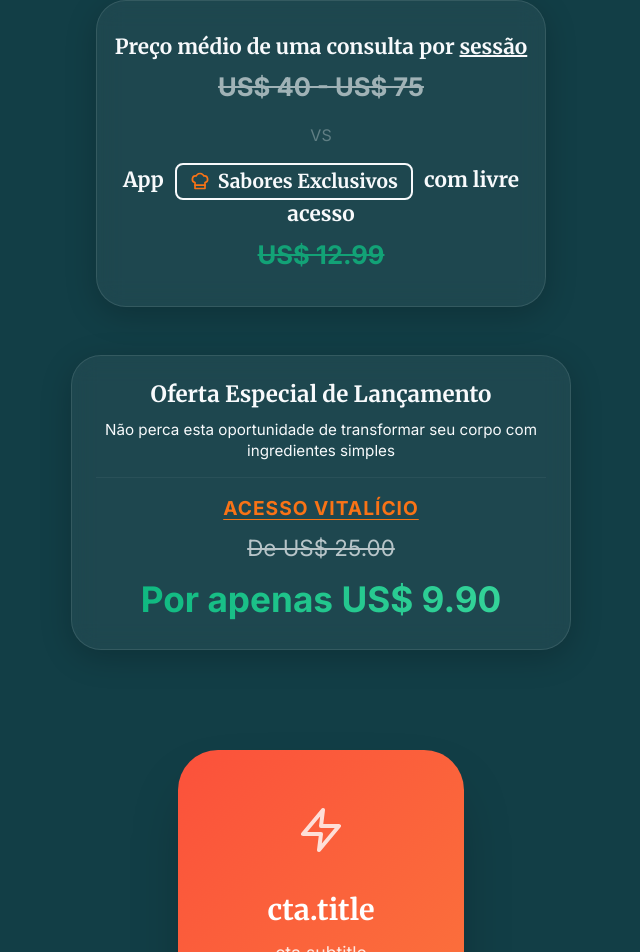
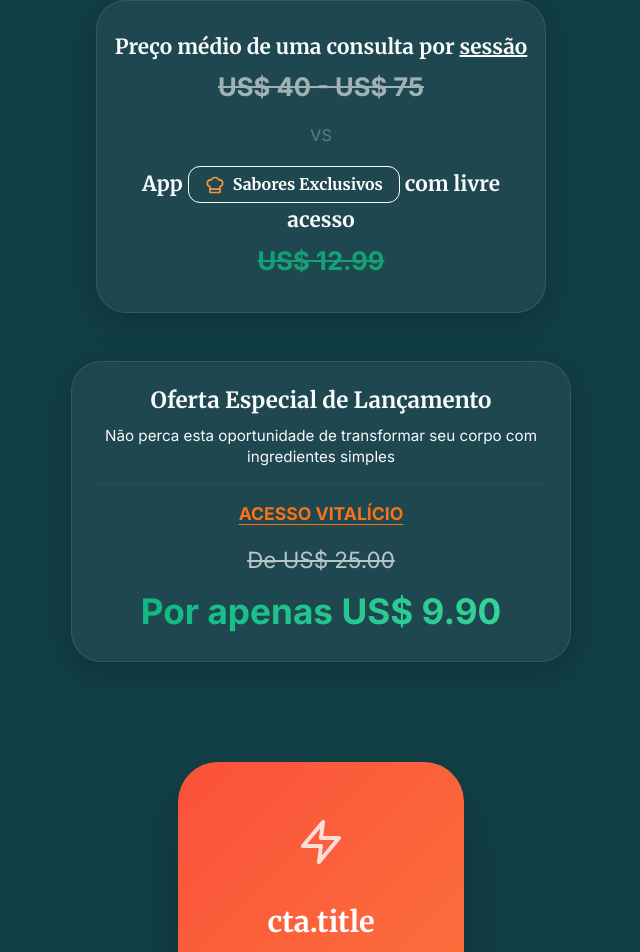
Before and after one commit to YohanSaibb026/LeadingPage, a React (Vite) app: page / in a window 1280 px wide. Shown: the part 6140-7092 px from the top of the page, without its empty margins (319-959 px from the left). Built offline with nearby package versions, Linux system fonts and the light colour scheme.

Commit message:
Correção Final Casing Selo: Desativado uppercase em promo-label e brand-badge

```diff
--- a/src/App.css
+++ b/src/App.css
@@ -1011,12 +1011,38 @@
 }
 
 .promo-label {
-    font-size: 1.2rem;
-    text-transform: uppercase;
-    letter-spacing: 1px;
+    font-size: 1.1rem;
+    text-transform: none;
+    letter-spacing: normal;
     color: #F97316;
+    font-weight: 700;
+    margin: 1rem 0;
+    display: flex;
+    flex-direction: column;
+    align-items: center;
+    gap: 0.6rem;
+    text-decoration: underline;
+}
+
+.brand-badge {
+    display: inline-flex;
+    align-items: center;
+    gap: 0.5rem;
+    padding: 0.4rem 1rem;
+    border: 1.5px solid white;
+    border-radius: 12px;
+    background: transparent;
+    color: white;
     font-weight: 800;
-    margin-bottom: 0.5rem;
+    font-size: 1rem;
+    text-transform: none !important;
+    text-decoration: none !important;
+    margin: 0.2rem 0;
+}
+
+.brand-badge .badge-icon {
+    color: #fb923c;
+    flex-shrink: 0;
 }
 
 .promo-price-container {
```
